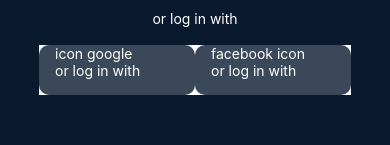
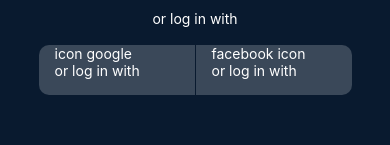
Before and after one commit to RicardoBritoBrens/FirstLogin, a React Native app: screen /Login in a window 390 px wide. Shown: the part 564-709 px from the top of the page. Built offline with nearby package versions, Linux system fonts and the light colour scheme.

Commit message:
[IMP] facebook login

```diff
--- a/app/screens/LoginScreen.js
+++ b/app/screens/LoginScreen.js
@@ -143,24 +143,31 @@
     social_network_container_login: {
         display: 'flex',
         flexDirection: 'row',
-        backgroundColor: 'white',
         top: 30
     },
     google_login: {
         color: colors.white,
-        borderRadius: 10,
+        borderBottomLeftRadius: 10,
+        borderBottomRightRadius: 0,
+        borderTopLeftRadius: 10,
+        borderTopRightRadius: 0,
         backgroundColor: '#3A4859',
         width: '50%',
         height: 50,
         paddingLeft: 16,
+        right: 0.5
     },
     facebook_login: {
         color: colors.white,
-        borderRadius: 10,
+        borderBottomLeftRadius: 0,
+        borderBottomRightRadius: 10,
+        borderTopLeftRadius: 0,
+        borderTopRightRadius: 10,
         backgroundColor: '#3A4859',
         width: '50%',
         height: 50,
         paddingLeft: 16,
+        left: 0.5
     },
     text_color: {
         color: colors.white
```
